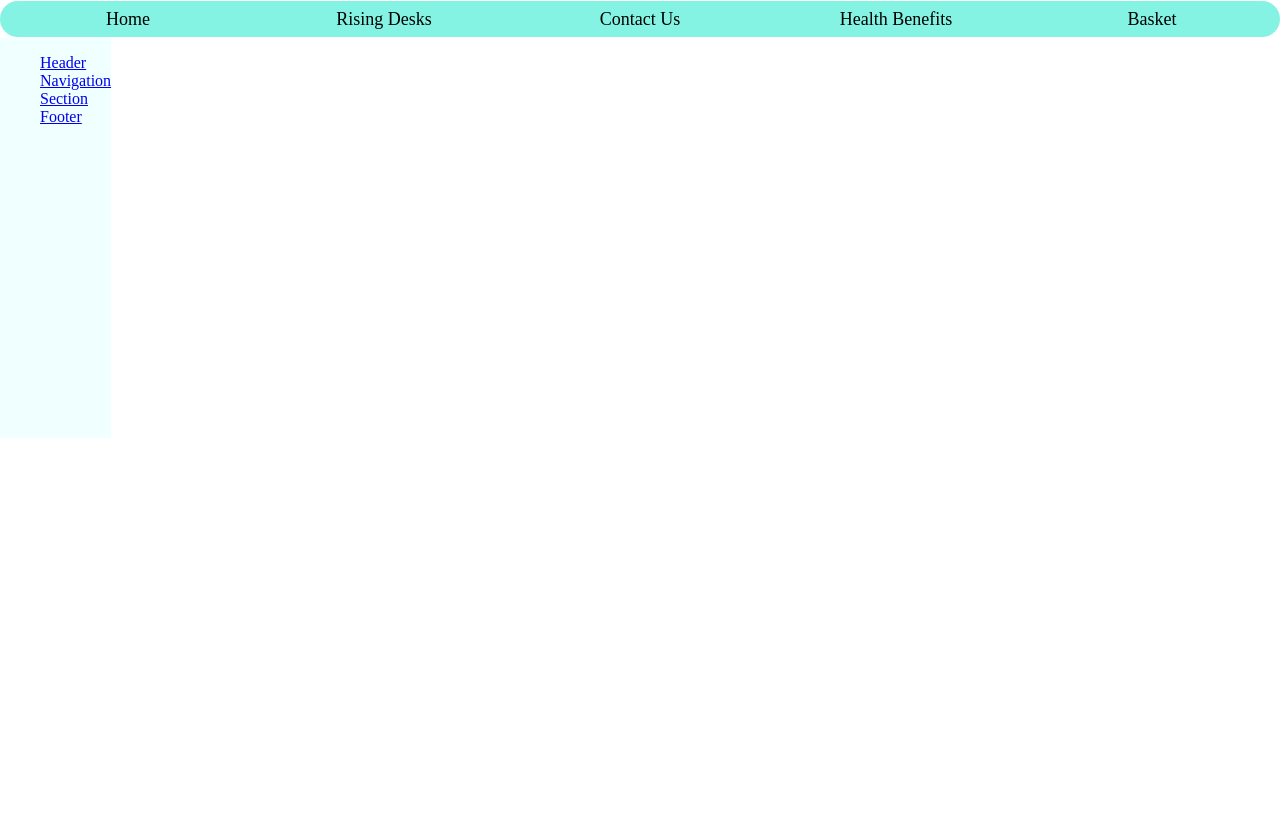
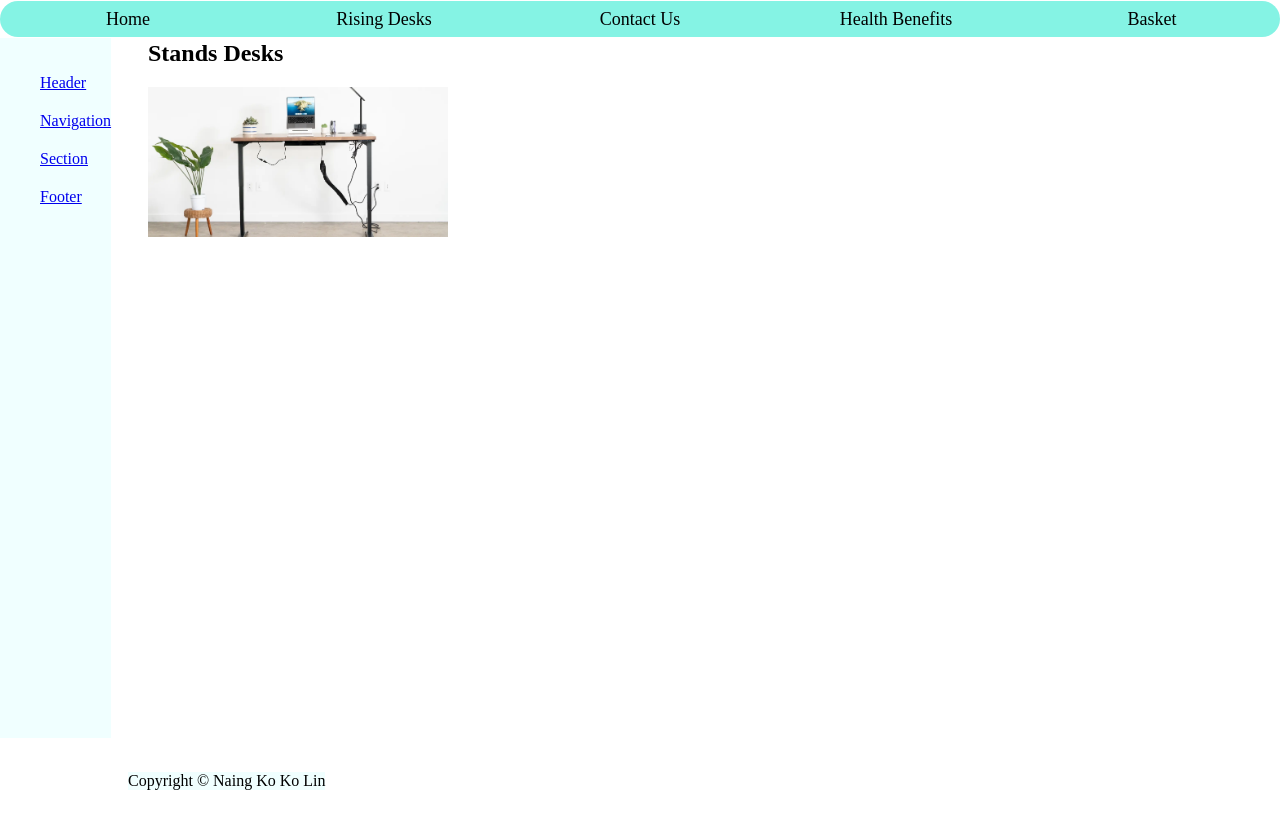
Before and after one commit to naingkokolin-mst/DDW_Project, a plain HTML site: page index.html in a window 1280 px wide. Shown: the top 828 px of the page. Before the commit the page ends 800 px from the top, so only its background shows below. Drawn offline with Linux system fonts and the light colour scheme.

Commit message:
"adding image in home page"

```diff
--- a/index.html
+++ b/index.html
@@ -36,10 +36,17 @@
                 <li><a href="#">Footer</a></li>
             </ul>
         </div>
+
+        <div class="section-part">
+            <h2>Stands Desks</h2>
+            <img src="images/standingdesks1.webp" alt="Standing Desk">
+        </div>
     </section>
 
     <footer>
-
+        <div>
+            Copyright &#169; Naing Ko Ko Lin
+        </div>
     </footer>
 </body>
 
--- a/style.css
+++ b/style.css
@@ -1,4 +1,9 @@
 /* Home page start */
+
+body {
+    height: 2000px;
+    width: 100%;
+}
 
 .navigation-bar a {
     text-decoration: none;
@@ -66,13 +71,34 @@
     position: fixed;
     left: 0;
     top: 38px;
-    height: 400px;
+    height: 700px;
     background-color: azure;
     margin-left: 0;
 }
 
 .sidebar ul {
     list-style: none;
+}
+.sidebar ul li {
+    padding-top: 20px;
+    padding-left: 0;
+}
+
+.section-part {
+    margin-left: 140px;
+    margin-top: 40px;
+}
+
+.section-part img {
+    width: 300px;
+}
+
+footer {
+    position: fixed;
+    bottom: 0;
+    margin-bottom: 10px;
+    margin-left: 120px;
+    background-color: azure;
 }
 
 /* Home page end */
```
